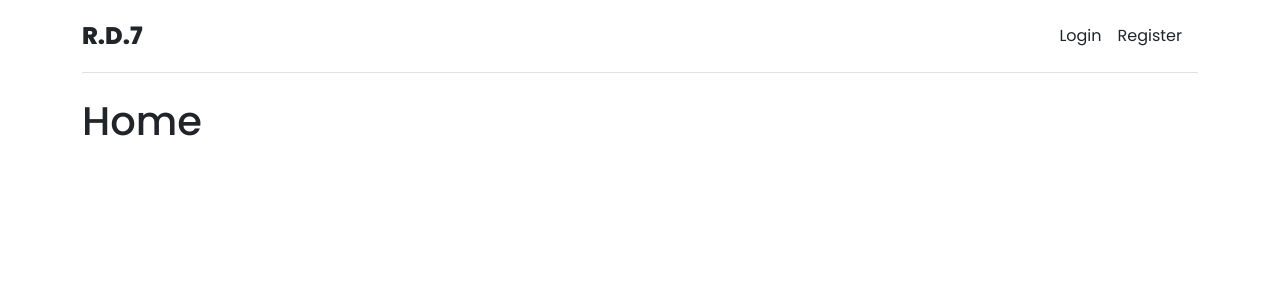
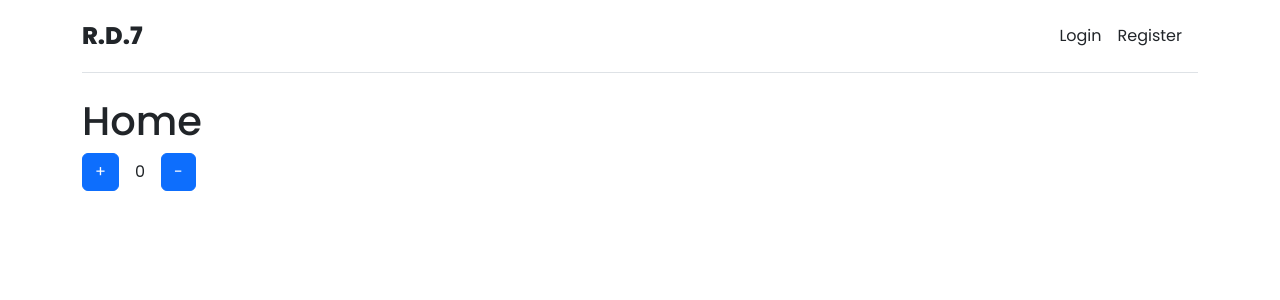
Before and after one commit to Rofiyev/vue-blog_vuejs_with_vuex, a Vue app: page / in a window 1280 px wide. Shown: the top 300 px of the page. Built offline with nearby package versions, Linux system fonts and the light colour scheme.

Commit message:
VueX counter

```diff
--- a/package.json
+++ b/package.json
@@ -11,7 +11,8 @@
   },
   "dependencies": {
     "vue": "^3.3.4",
-    "vue-router": "^4.2.5"
+    "vue-router": "^4.2.5",
+    "vuex": "^4.0.2"
   },
   "devDependencies": {
     "@rushstack/eslint-patch": "^1.3.3",
--- a/src/main.js
+++ b/src/main.js
@@ -2,8 +2,10 @@ import { createApp } from 'vue'
 import App from './App.vue'
 import router from './router'
 import './assets/main.css'
+import store from './store'
 
 const app = createApp(App)
 
 app.use(router)
+app.use(store)
 app.mount('#app')
--- /dev/null
+++ b/src/store/index.js
@@ -0,0 +1,19 @@
+import { createStore } from 'vuex'
+
+const store = createStore({
+  state() {
+    return {
+      count: 0
+    }
+  },
+  mutations: {
+    increment(state) {
+      state.count++
+    },
+    decrement(state) {
+      state.count--
+    }
+  }
+})
+
+export default store
--- a/src/views/HomeView.vue
+++ b/src/views/HomeView.vue
@@ -1,5 +1,10 @@
 <template>
   <h1>Home</h1>
+  <div class="d-flex align-items-center gap-3">
+    <button class="btn btn-primary" @click="$store.commit('increment')">+</button>
+    <span>{{ $store.state.count }}</span>
+    <button class="btn btn-primary" @click="$store.commit('decrement')">-</button>
+  </div>
 </template>
 
 <script>
```
Also changed, not shown: src/ui-components/Button-UI.vue (added, +11 -0 lines), src/ui-components/Input-UI.vue (added, +13 -0 lines), 1 other file (tests, documents, lock files or other folders).
